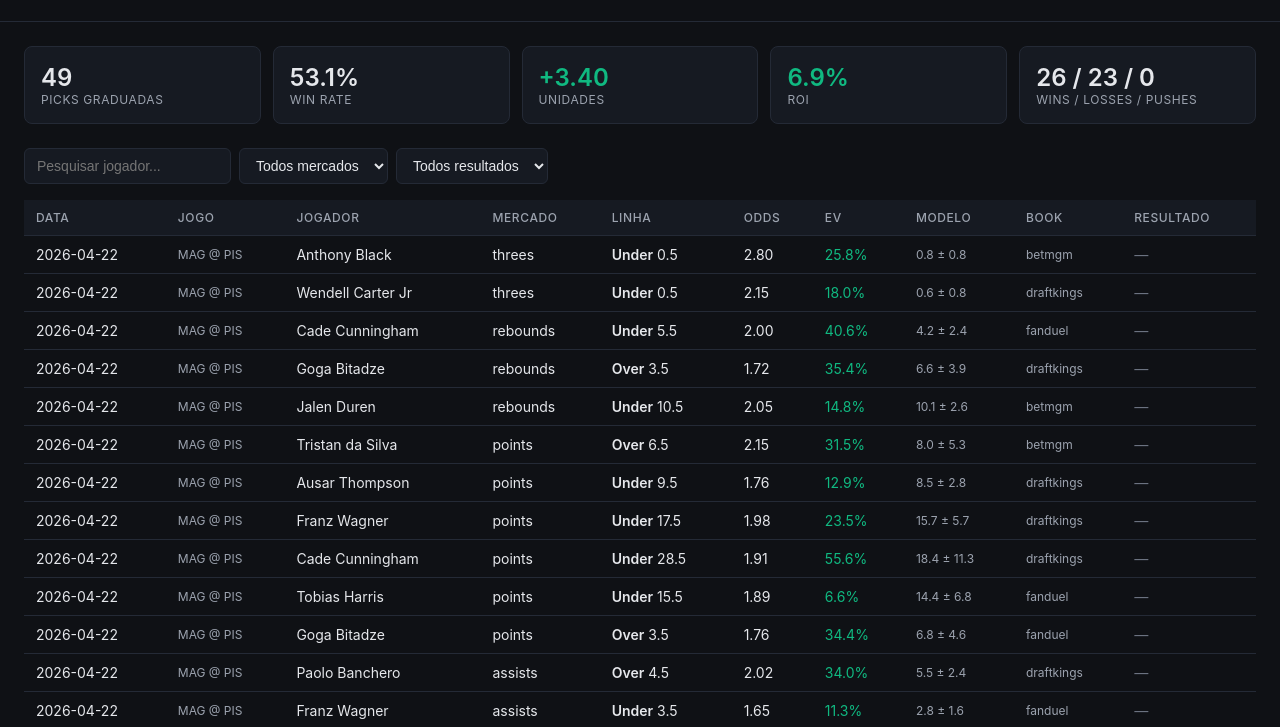
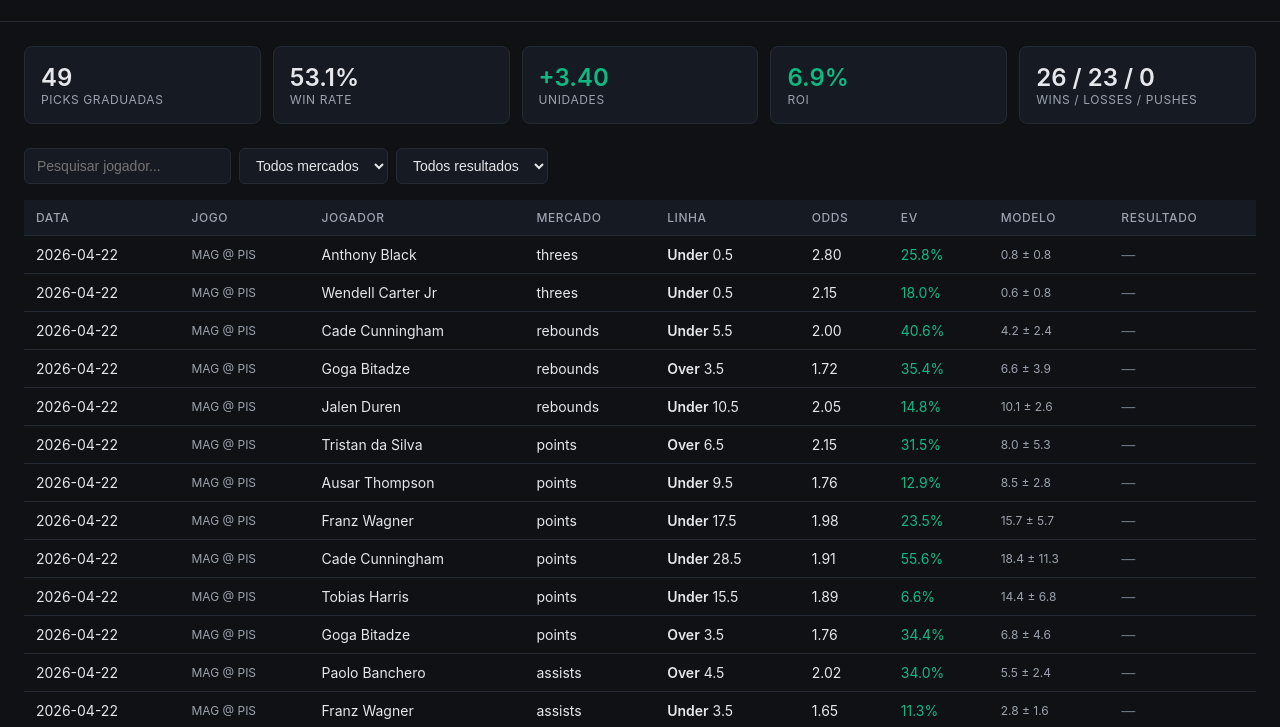
Before and after one commit to matos-666/triplethreataipicks, a plain HTML site: page pages/index.html in a window 1280 px wide. Shown: the part 73-800 px from the top of the page. Drawn offline with Linux system fonts and the light colour scheme.

Commit message:
ui: remove bookmaker column from history table
Co-Authored-By: Claude Sonnet 4.6 <noreply@anthropic.com>

```diff
--- a/pages/app.js
+++ b/pages/app.js
@@ -82,7 +82,6 @@ function render() {
       <td>${(p.decimal_odds || 0).toFixed(2)}</td>
       <td class="${p.ev >= 0 ? 'ev-pos' : 'ev-neg'}">${((p.ev||0)*100).toFixed(1)}%</td>
       <td class="hide-mobile muted">${(p.model_mean||0).toFixed(1)} ± ${(p.model_std||0).toFixed(1)}</td>
-      <td class="hide-mobile muted">${p.bookmaker||''}</td>
       <td class="${p.result ? 'r-'+p.result : 'r-pending'}">${
         p.result ? p.result + (p.actual_value != null ? ` (${p.actual_value})` : '') : '—'
       }</td>
--- a/pages/index.html
+++ b/pages/index.html
@@ -88,7 +88,6 @@
           <th data-k="decimal_odds">Odds</th>
           <th data-k="ev">EV</th>
           <th class="hide-mobile">Modelo</th>
-          <th class="hide-mobile">Book</th>
           <th>Resultado</th>
         </tr>
       </thead>
```
